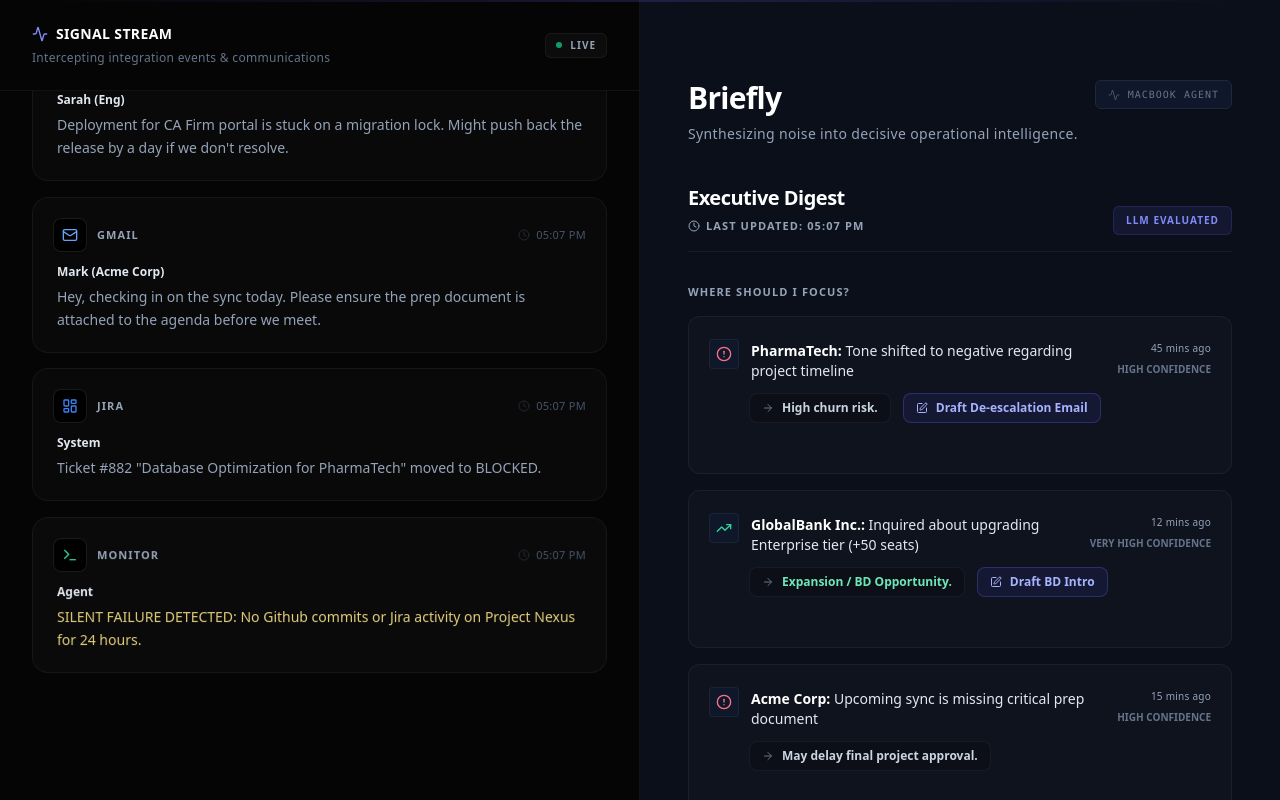
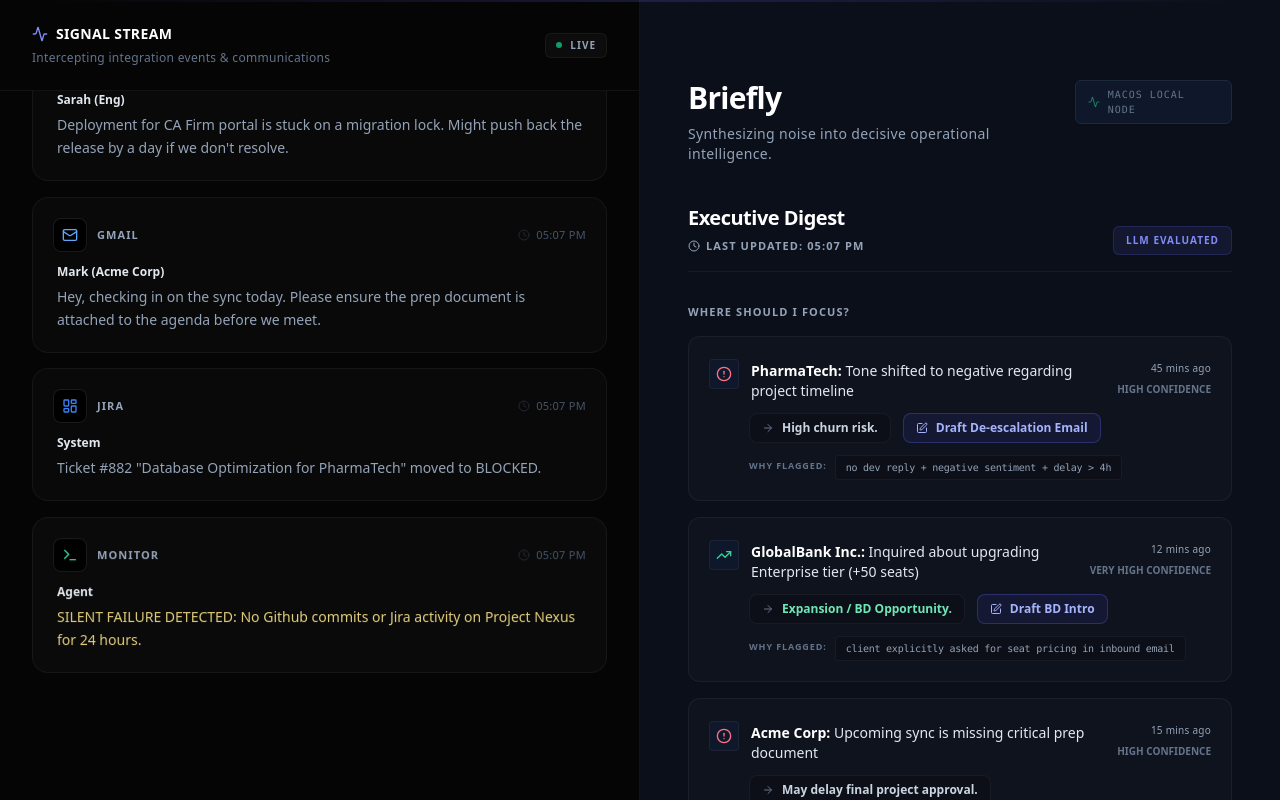
Before and after one commit to Sumanth2377/Briefly, a React (Vite) app: page / in a window 1280 px wide. Both pictures are taken after a click on the button "Generate Intelligence". Built offline with nearby package versions, Linux system fonts and the light colour scheme.

Commit message:
chore(polish): Execute final top 1-percent UX tweaks including persistent Explainable AI and standardizing ETA verbs

```diff
--- a/src/App.jsx
+++ b/src/App.jsx
@@ -148,8 +148,8 @@
             </div>
             <div className="px-3 py-1.5 bg-slate-900 border border-slate-800 rounded-md shadow-sm">
               <p className="text-[10px] text-slate-500 font-mono tracking-widest uppercase flex items-center gap-2">
-                <Activity className="w-3 h-3 text-slate-600" />
-                MacBook Agent
+                <Activity className="w-3 h-3 text-emerald-500/70" />
+                macOS Local Node
               </p>
             </div>
           </div>
@@ -234,8 +234,11 @@
                       </div>
 
                       {/* Explainable AI */}
-                      <div className="ml-10 mt-3 overflow-hidden max-h-0 group-hover:max-h-20 transition-all duration-300 opacity-0 group-hover:opacity-100 text-[10px] text-slate-500 font-mono tracking-tight bg-black/40 p-2 rounded border border-white/5">
-                        {item.reason}
+                      <div className="ml-10 mt-3 flex items-start gap-2">
+                        <span className="shrink-0 text-[9px] font-bold text-slate-500 uppercase tracking-widest mt-1">Why flagged:</span>
+                        <p className="text-[10px] text-slate-400 font-mono tracking-tight bg-black/20 px-2.5 py-1 rounded inline-block border border-white/5">
+                          {item.reason}
+                        </p>
                       </div>
 
                     </div>
--- a/src/mockData.js
+++ b/src/mockData.js
@@ -22,7 +22,7 @@
         text: 'Tone shifted to negative regarding project timeline',
         impact: 'High churn risk.',
         confidence: 'High',
-        reason: 'Flagged because: no dev reply + negative sentiment + delay > 4h',
+        reason: 'no dev reply + negative sentiment + delay > 4h',
         timeAgo: '45 mins ago',
         isPositive: false,
         action: 'Draft De-escalation Email'
@@ -33,7 +33,7 @@
         text: 'Inquired about upgrading Enterprise tier (+50 seats)',
         impact: 'Expansion / BD Opportunity.',
         confidence: 'Very High',
-        reason: 'Flagged because: client explicitly asked for seat pricing in inbound email',
+        reason: 'client explicitly asked for seat pricing in inbound email',
         timeAgo: '12 mins ago',
         isPositive: true,
         action: 'Draft BD Intro' // Business Development Upsell
@@ -44,7 +44,7 @@
         text: 'Upcoming sync is missing critical prep document',
         impact: 'May delay final project approval.',
         confidence: 'High',
-        reason: 'Flagged because: calendar meeting < 1 hr + no linked docs detected',
+        reason: 'calendar meeting < 1 hr + no linked docs detected',
         timeAgo: '15 mins ago',
         isPositive: false
       }
@@ -56,12 +56,12 @@
         status: 'risk',
         statusReason: 'Client Escalation',
         eta: 'At Risk (T-minus 2 days)',
-        summary: 'Model accuracy reached target, but client expects deployment timeline confirmation immediately.',
+        summary: 'Accuracy met target; client awaiting deployment timeline confirmation.',
         deltas: [
           'Received urgent email from John',
           'DB optimization ticket formally blocked'
         ],
-        recommendation: 'Action: Escalate to Eng Lead for ETA, draft reply to client.',
+        recommendation: 'Action: Contact Eng Lead for ETA.',
         confidence: 'High Confidence'
       },
       {
@@ -74,7 +74,7 @@
         deltas: [
           'Legal compliance task untouched for 72h'
         ],
-        recommendation: 'Action: Ping Legal team to unblock engineering.',
+        recommendation: 'Action: Reach out to Legal to unblock.',
         confidence: 'High Confidence'
       },
       {
@@ -83,11 +83,11 @@
         status: 'watch',
         statusReason: 'Silent Failure',
         eta: '75% On-Track',
-        summary: 'No engineering movement or activity detected for an unusual duration. Potential ghosting.',
+        summary: 'No engineering movement or activity detected for an unusual duration. Sustained inactivity detected.',
         deltas: [
           'Zero Github/Jira activity for 24h'
         ],
-        recommendation: 'Action: Ping TL for brief status check.',
+        recommendation: 'Action: Check with TL for status.',
         confidence: 'Medium Confidence'
       },
       {
```
